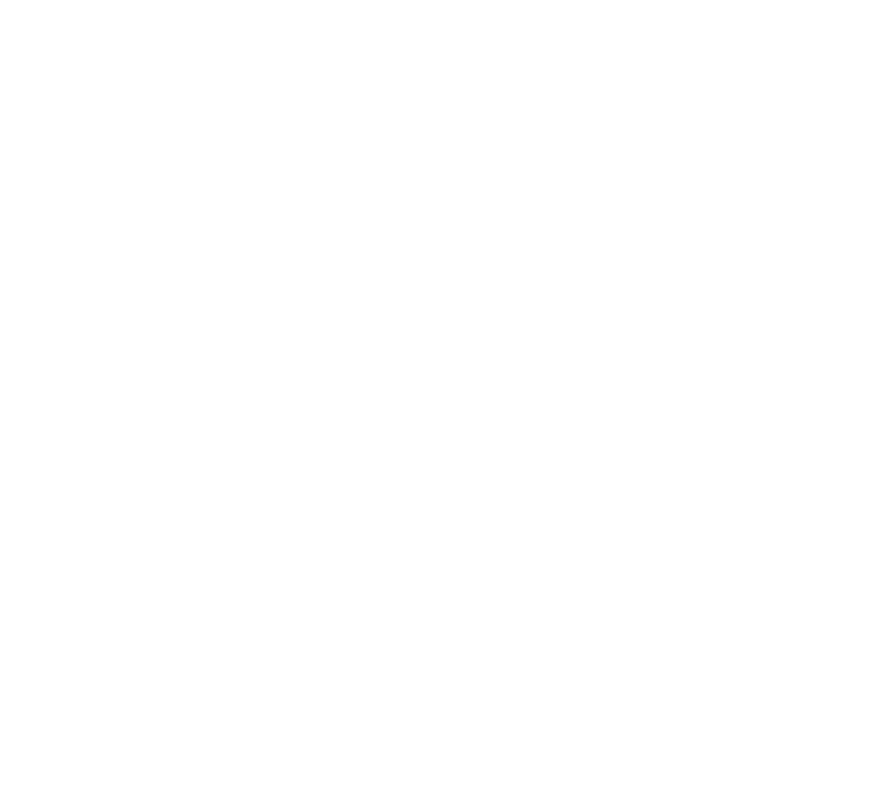
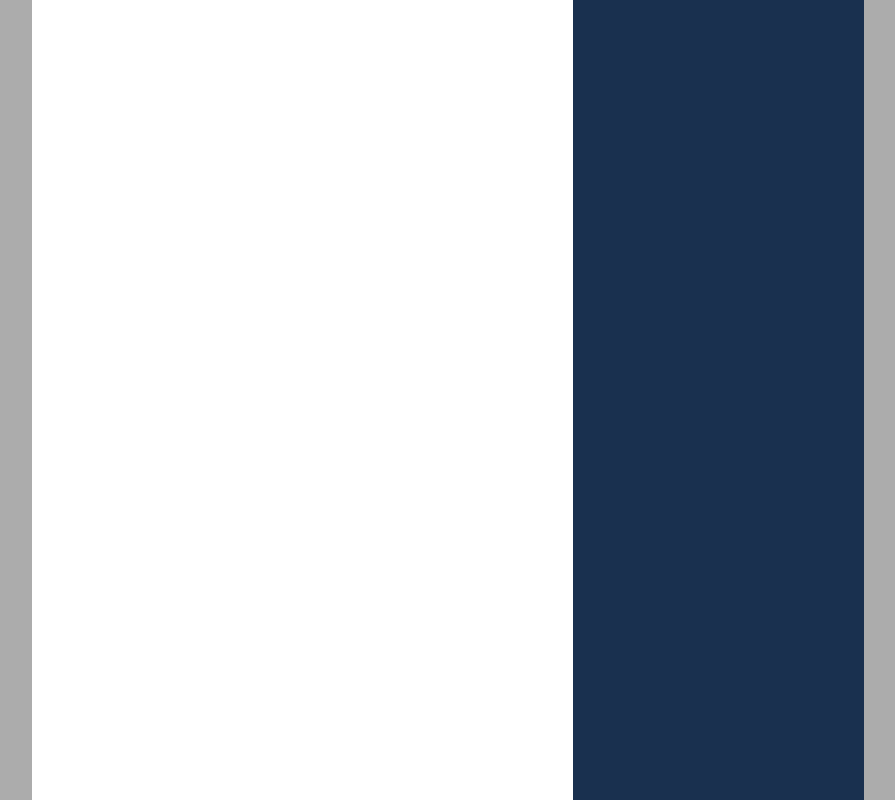
Before and after one commit to mateushenriquedasilva/projeto-curriculo, a plain HTML site: page index.html in a window 1280 px wide. Shown: the whole page, without its empty margins (192-1087 px from the left). Drawn offline with Linux system fonts and the light colour scheme.

Commit message:
corpo da página

```diff
--- a/css/style.css
+++ b/css/style.css
@@ -0,0 +1,51 @@
+* {
+    padding: 0;
+    margin: 0;
+    box-sizing: border-box;
+}
+
+h2, p {
+    font-family: 'Roboto', sans-serif;
+}
+
+body {
+    background-color: rgb(172, 172, 172);
+}
+
+/* corpo */
+main#curriculo {
+    width: 50vw;
+    height: 100vh;
+
+    margin: auto;
+
+    display: flex;
+}
+
+/* corpo - partes */
+section#informacao_primaria {
+    height: 100%;
+    width: 65%;
+    background-color: #FFFFFF;
+}
+
+aside#informacao_secundaria {
+    height: 100%;
+    width: 35%;
+    background-color: #19304F;
+}
+
+
+/* responsivo - corpo */
+@media (max-width: 1024px) {
+    main#curriculo {
+        width: 100vw;
+    }
+}
+
+/* de 1400 até 1024 */
+@media (max-width: 1400px) and (min-width: 1024px) {
+    main#curriculo {
+        width: 65vw;
+    }
+}
--- a/index.html
+++ b/index.html
@@ -2,13 +2,21 @@
 <html>
 <head>
     <meta charset="utf-8" />
+    <meta http-equiv="X-UA-Compatible" content="IE=edge">
     <meta name="viewport" content="width=device-width, initial-scale=1.0">
     <title>Projeto Currículo📰</title>
 
     <!-- css -->
     <link rel="stylesheet" href="css/style.css">
+    <!-- font -->
+    <link rel="preconnect" href="https://fonts.googleapis.com">
+    <link rel="preconnect" href="https://fonts.gstatic.com" crossorigin>
+    <link href="https://fonts.googleapis.com/css2?family=Roboto&display=swap" rel="stylesheet">
 </head>
 <body>
-
+     <main id="curriculo">
+        <section id="informacao_primaria"></section>
+        <aside id="informacao_secundaria"></aside>
+     </main>
 </body>
 </html>
```
Also changed, not shown: package.json (deleted, +0 -14 lines).
